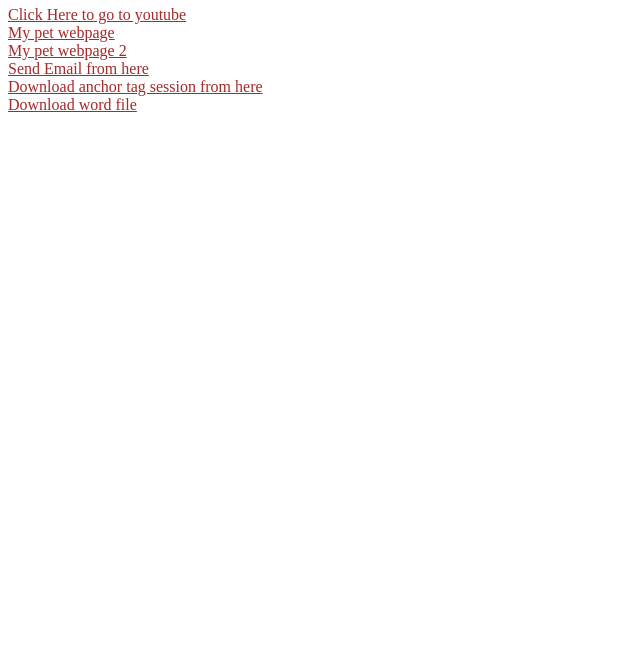
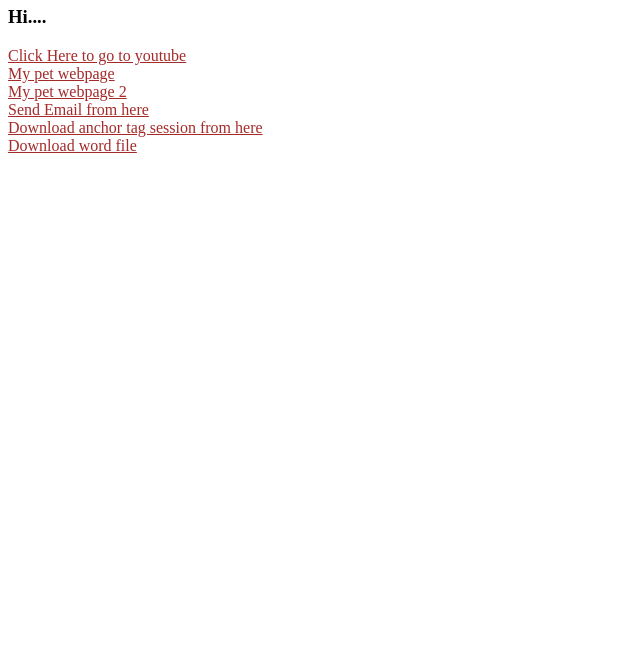
Before and after one commit to junaid-06/myrepo, a plain HTML site: page fn366/index.html in a window 1280 px wide. Shown: the part 132-800 px from the top of the page, without its empty margins (0-640 px from the left). Drawn offline with Linux system fonts and the light colour scheme.

Commit message:
h3 tag added

```diff
--- a/fn366/index.html
+++ b/fn366/index.html
@@ -20,6 +20,7 @@
 	<body>
 		<h1>New change here</h1>
 		<h1>New change here</h1>
+		<h3>Hi....</h3>
 		<!-- color changing work -->
 		<!-- <h1 style="color: blue;">hello my name is robot</h1>
 		<h2 style="color: rgb(104, 35, 163);">humans made me</h2>
```
